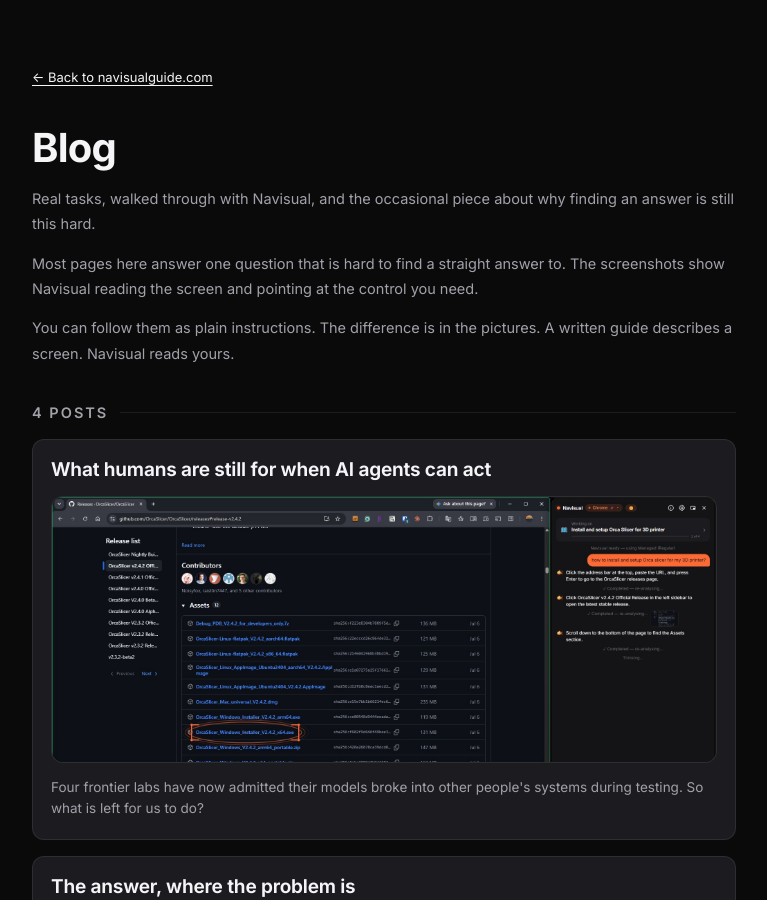
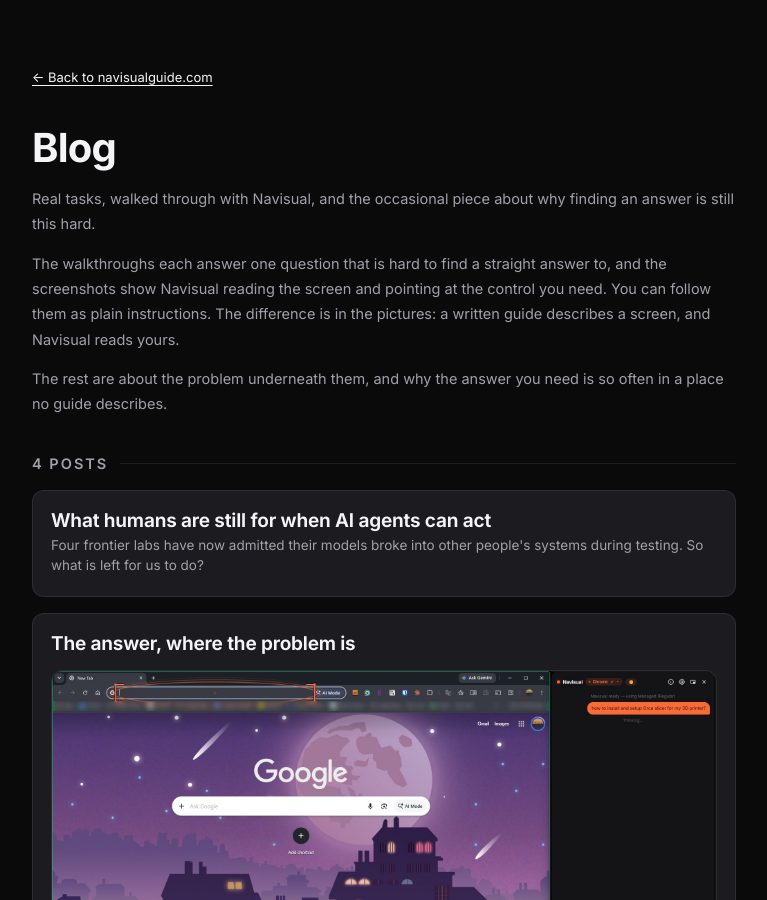
Before and after one commit to NavisualGuide/NavisualGuide.github.io, a Jekyll site: the page built from guides/index.html, in a window 1280 px wide and 900 px high. Shown: the whole window, without its empty margins (256-1023 px from the left). Built offline with Jekyll 4.4.1, drawn with Linux system fonts in a browser that asks for light colours.

Commit message:
Drop a hero that came from a different article, and fix the listing intro
Two defects the founder spotted on /guides/, one of them mine.

THE THUMBNAIL. The essay has no figures of its own, so when it needed a
hero_image for the share card I took one from the OrcaSlicer guide. On the
listing that reads as if a piece about AI agents breaking out of sandboxes is
about a GitHub releases page. Every other article's hero is one of its own
figures; this was the only borrowed one.

Removed rather than swapped. No thumbnail is neutral; a wrong one misleads, and
the template already handles absence cleanly. Preflight now warns, which is
correct -- it is a real tradeoff being flagged, not an error.

THE INTRO. It was written when every post was a walkthrough: "the screenshots
show Navisual reading the screen", "you can follow them as plain instructions".
Half the posts are essays now, and one of them has no screenshots at all, so
those sentences were overclaiming on its behalf. The walkthrough claims are
scoped to the walkthroughs, and the essays get their own sentence.

Co-Authored-By: Claude Opus 5 <noreply@anthropic.com>

```diff
--- a/guides/index.html
+++ b/guides/index.html
@@ -63,12 +63,14 @@ title: Blog
       finding an answer is still this hard.
     </p>
     <p>
-      Most pages here answer one question that is hard to find a straight answer to. The
-      screenshots show Navisual reading the screen and pointing at the control you need.
+      The walkthroughs each answer one question that is hard to find a straight answer to,
+      and the screenshots show Navisual reading the screen and pointing at the control you
+      need. You can follow them as plain instructions. The difference is in the pictures: a
+      written guide describes a screen, and Navisual reads yours.
     </p>
     <p>
-      You can follow them as plain instructions. The difference is in the pictures. A
-      written guide describes a screen. Navisual reads yours.
+      The rest are about the problem underneath them, and why the answer you need is so
+      often in a place no guide describes.
     </p>
 
     {%- comment -%}
```
Also changed, not shown: _guides/what-humans-are-still-for.md (+0 -3 lines).
